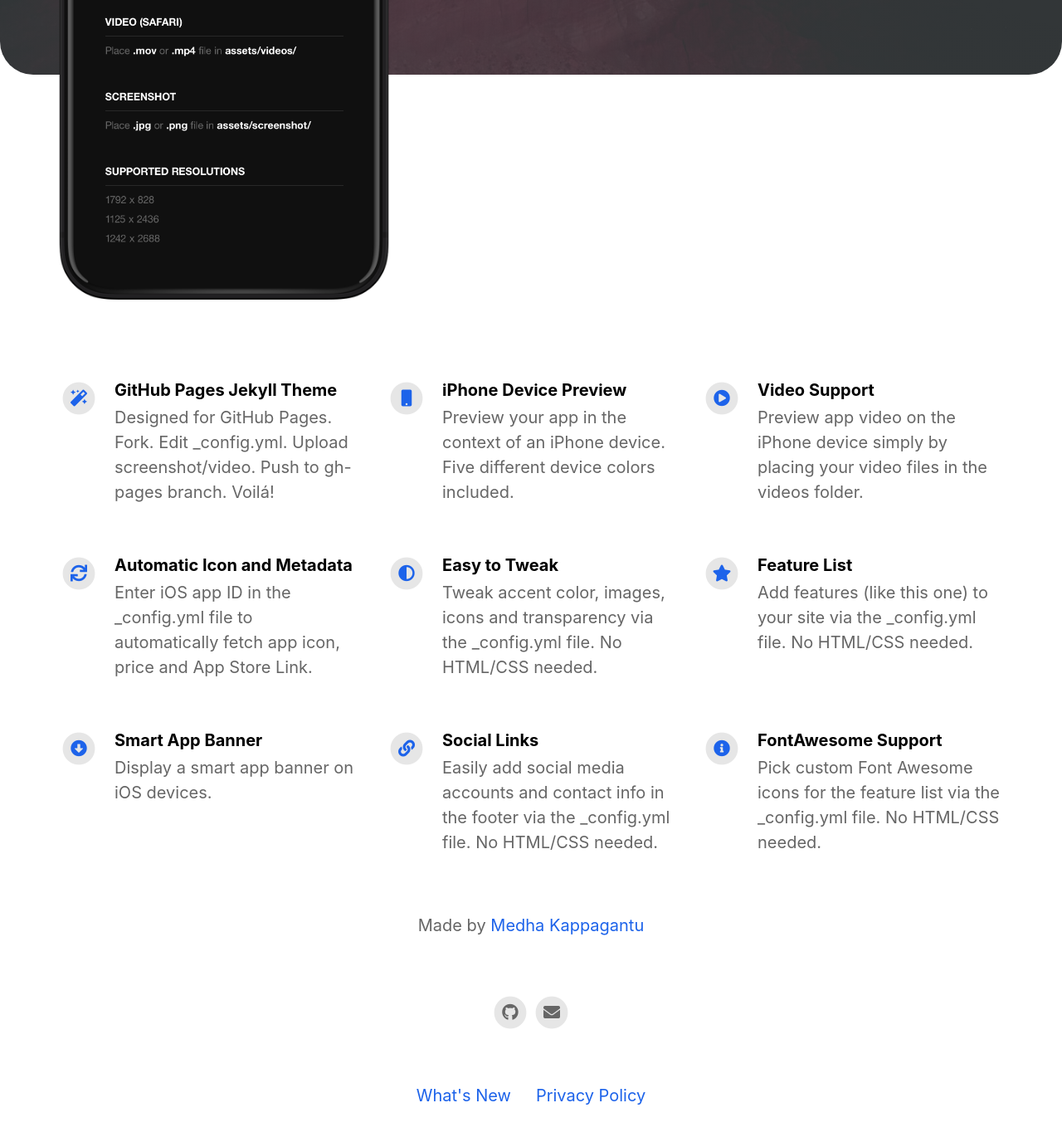
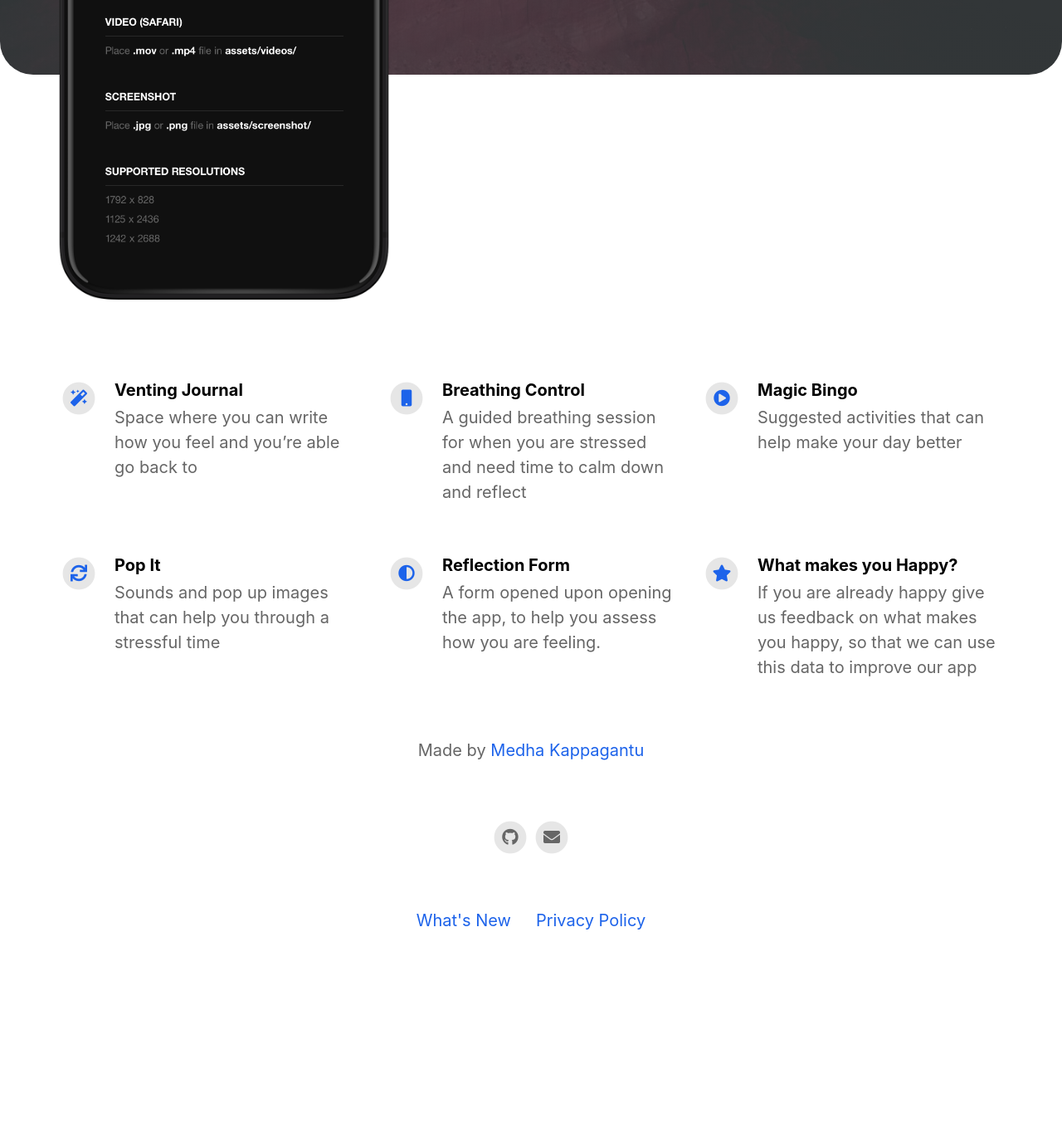
Before and after one commit to jipwark/MindfulMagicSite, a Jekyll site: the page built from index.html, in a window 1280 px wide and 1400 px high, scrolled down 624 px. Shown: the top 1370 px of the window at 83% size. Built offline with Jekyll 4.4.1, drawn with Linux system fonts in a browser that asks for light colours; nearby versions of some CDN libraries; after the commit the page ends 1813 px from its top, so only the background shows below that.

Commit message:
Functionalities added

```diff
--- a/_config.yml
+++ b/_config.yml
@@ -35,45 +35,31 @@ github_username                           : jipwark
 # Feature List                            Edit, add or remove features to be presented.
 features                                  :
 
-  - title                                 : GitHub Pages Jekyll Theme
-    description                           : Designed for GitHub Pages. Fork. Edit _config.yml. Upload screenshot/video. Push to gh-pages branch. Voilá!
+  - title                                 : Venting Journal
+    description                           : Space where you can write how you feel and you’re able go back to
     fontawesome_icon_name                 : magic
 
-  - title                                 : iPhone Device Preview
-    description                           : Preview your app in the context of an iPhone device. Five different device colors included.
+  - title                                 : Breathing Control
+    description                           : A guided breathing session for when you are stressed and need time to calm down and reflect
     fontawesome_icon_name                 : mobile
 
-  - title                                 : Video Support
-    description                           : Preview app video on the iPhone device simply by placing your video files in the videos folder.
+  - title                                 : Magic Bingo
+    description                           : Suggested activities that can help make your day better
     fontawesome_icon_name                 : play-circle
 
-  - title                                 : Automatic Icon and Metadata
-    description                           : Enter iOS app ID in the _config.yml file to automatically fetch app icon, price and App Store Link.
+  - title                                 : Pop It
+    description                           : Sounds and pop up images that can help you through a stressful time
     fontawesome_icon_name                 : sync
 
-  - title                                 : Easy to Tweak
-    description                           : Tweak accent color, images, icons and transparency via the _config.yml file. No HTML/CSS needed.
+  - title                                 : Reflection Form
+    description                           : A form opened upon opening the app, to help you assess how you are feeling.
     fontawesome_icon_name                 : adjust
 
-  - title                                 : Feature List
-    description                           : Add features (like this one) to your site via the _config.yml file. No HTML/CSS needed.
+  - title                                 : What makes you Happy?
+    description                           :  If you are already happy give us feedback on what makes you happy, so that we can use this data to improve our app
     fontawesome_icon_name                 : star
 
-  - title                                 : Smart App Banner
-    description                           : Display a smart app banner on iOS devices.
-    fontawesome_icon_name                 : arrow-alt-circle-down
 
-  - title                                 : Social Links
-    description                           : Easily add social media accounts and contact info in the footer via the _config.yml file. No HTML/CSS needed.
-    fontawesome_icon_name                 : link
-
-  - title                                 : FontAwesome Support
-    description                           : Pick custom Font Awesome icons for the feature list via the _config.yml file. No HTML/CSS needed.
-    fontawesome_icon_name                 : info-circle
-
-  - title                                 : # New Feature Title
-    description                           : # New Feature Description
-    fontawesome_icon_name                 : # Enter Font Awesome icon name (e.g. star). Find icons on fontawesome.com/icons.
 
 
 
```
